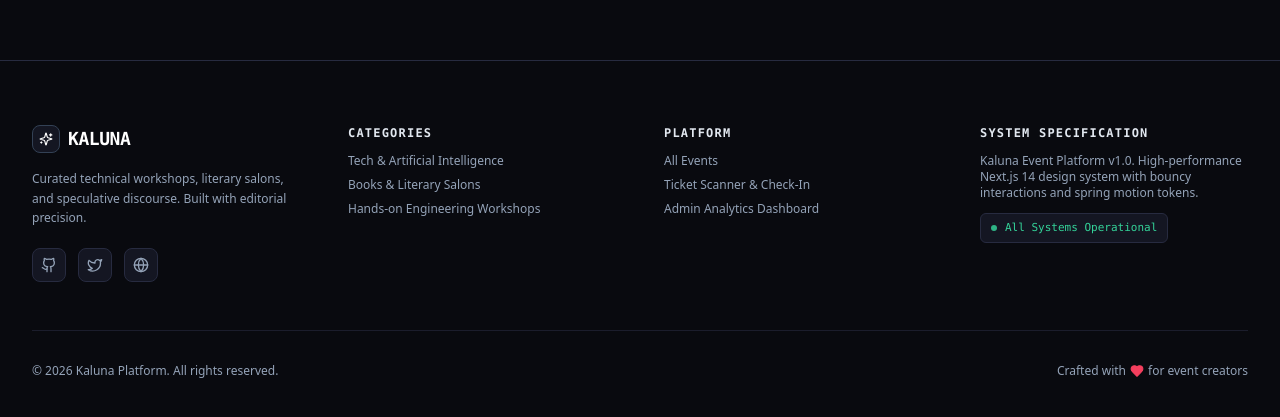
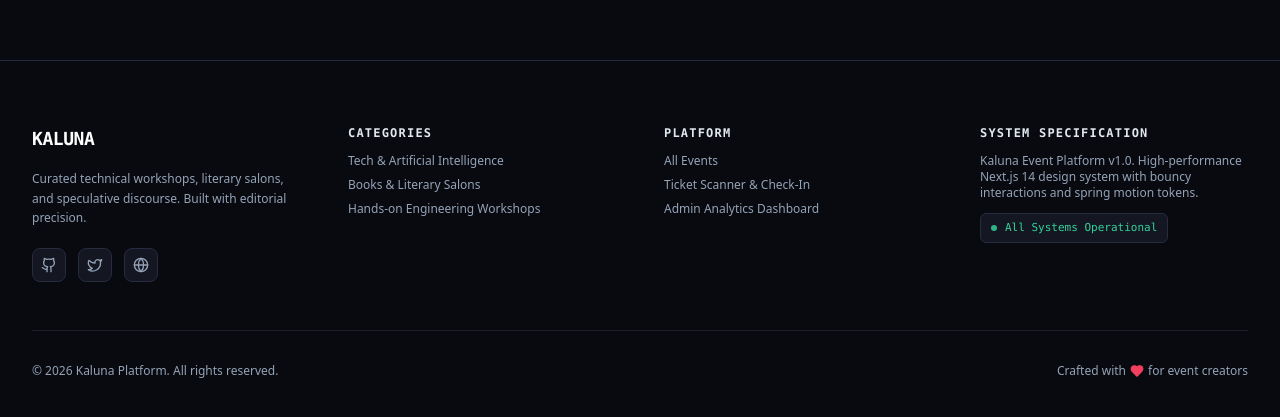
Before and after one commit to theimaginaryangel/kaluna, a Next.js app in the folder frontend/: page /lookup in a window 1280 px wide. Shown: the part 805-1222 px from the top of the page. Built offline with nearby package versions, Linux system fonts and the light colour scheme.

Commit message:
feat: add sparkle particle animation to wordmark and button hover

```diff
--- a/frontend/src/components/layout/footer.tsx
+++ b/frontend/src/components/layout/footer.tsx
@@ -1,6 +1,7 @@
 import * as React from 'react';
 import Link from 'next/link';
-import { Sparkles, Github, Twitter, Globe, Heart } from 'lucide-react';
+import { Github, Twitter, Globe, Heart } from 'lucide-react';
+import { WordmarkLink } from '@/components/layout/wordmark-link';
 
 export function Footer() {
   return (
@@ -9,14 +10,7 @@ export function Footer() {
         <div className="grid grid-cols-1 md:grid-cols-4 gap-8 md:gap-12">
           {/* Brand Col */}
           <div className="space-y-4 md:col-span-1">
-            <Link href="/" className="flex items-center gap-2 group w-fit">
-              <div className="w-7 h-7 rounded-lg bg-slate-900 border border-slate-700 flex items-center justify-center group-hover:border-[#FF2D87] transition-colors">
-                <Sparkles className="w-3.5 h-3.5 text-white group-hover:text-[#FF2D87] transition-colors" />
-              </div>
-              <span className="font-mono text-lg font-bold tracking-tight text-white">
-                KALUNA
-              </span>
-            </Link>
+            <WordmarkLink />
             <p className="text-xs text-slate-400 leading-relaxed">
               Curated technical workshops, literary salons, and speculative discourse. Built with editorial precision.
             </p>
--- /dev/null
+++ b/frontend/src/components/layout/wordmark-link.tsx
@@ -0,0 +1,22 @@
+'use client';
+
+import * as React from 'react';
+import Link from 'next/link';
+import { SparkleBurst } from '@/components/ui/sparkle-burst';
+
+export function WordmarkLink() {
+  const [hovered, setHovered] = React.useState(false);
+  return (
+    <Link
+      href="/"
+      className="relative inline-flex items-center gap-2 w-fit"
+      onMouseEnter={() => setHovered(true)}
+      onMouseLeave={() => setHovered(false)}
+    >
+      <span className="relative">
+        <span className="font-mono text-lg font-bold tracking-tight text-white">KALUNA</span>
+        <SparkleBurst active={hovered} count={3} />
+      </span>
+    </Link>
+  );
+}
--- a/frontend/src/components/ui/button.tsx
+++ b/frontend/src/components/ui/button.tsx
@@ -3,6 +3,7 @@
 import * as React from 'react';
 import { motion, HTMLMotionProps } from 'framer-motion';
 import { cn } from '@/lib/utils';
+import { SparkleBurst } from '@/components/ui/sparkle-burst';
 
 export interface ButtonProps extends Omit<HTMLMotionProps<"button">, 'children'> {
   variant?: 'primary' | 'secondary' | 'outline' | 'ghost' | 'white';
@@ -32,6 +33,7 @@ export const Button = React.forwardRef<HTMLButtonElement, ButtonProps>(
     ref
   ) => {
     const [ripples, setRipples] = React.useState<Ripple[]>([]);
+    const [isHovered, setIsHovered] = React.useState(false);
 
     const handlePointerDown = (e: React.MouseEvent<HTMLButtonElement>) => {
       const button = e.currentTarget;
@@ -70,6 +72,8 @@ export const Button = React.forwardRef<HTMLButtonElement, ButtonProps>(
         whileHover={{ scale: disabled || isLoading ? 1 : 1.03, boxShadow: '0px 0px 18px rgba(255, 45, 135, 0.35)' }}
         whileTap={{ scale: disabled || isLoading ? 1 : 0.96 }}
         transition={{ type: 'spring', stiffness: 400, damping: 15 }}
+        onHoverStart={() => setIsHovered(true)}
+        onHoverEnd={() => setIsHovered(false)}
         onClick={(e) => {
           handlePointerDown(e);
           onClick?.(e);
@@ -128,6 +132,8 @@ export const Button = React.forwardRef<HTMLButtonElement, ButtonProps>(
             />
           ))}
         </span>
+
+        <SparkleBurst active={isHovered && !disabled && !isLoading} count={3} />
       </motion.button>
     );
   }
--- /dev/null
+++ b/frontend/src/components/ui/sparkle-burst.tsx
@@ -0,0 +1,46 @@
+'use client';
+
+import * as React from 'react';
+import { motion, AnimatePresence } from 'framer-motion';
+import { Sparkle } from 'lucide-react';
+
+interface SparkleBurstProps {
+  active: boolean;
+  count?: number;
+}
+
+const OFFSETS = [
+  { x: -14, y: -14 },
+  { x: 14, y: -10 },
+  { x: -8, y: 12 },
+  { x: 16, y: 10 },
+];
+
+export function SparkleBurst({ active, count = 3 }: SparkleBurstProps) {
+  const particles = OFFSETS.slice(0, Math.min(count, 4));
+
+  return (
+    <span className="absolute inset-0 pointer-events-none" aria-hidden>
+      <AnimatePresence>
+        {active &&
+          particles.map((offset, i) => (
+            <motion.span
+              key={i}
+              initial={{ opacity: 0, scale: 0.4 }}
+              animate={{ opacity: 1, scale: 1 }}
+              exit={{ opacity: 0, scale: 0.4 }}
+              transition={{ duration: 0.18, delay: i * 0.055, ease: 'easeOut' }}
+              className="absolute"
+              style={{
+                left: '50%',
+                top: '50%',
+                transform: `translate(calc(-50% + ${offset.x}px), calc(-50% + ${offset.y}px))`,
+              }}
+            >
+              <Sparkle className="w-2 h-2 text-[#FF2D87] fill-[#FF2D87]" />
+            </motion.span>
+          ))}
+      </AnimatePresence>
+    </span>
+  );
+}
```
